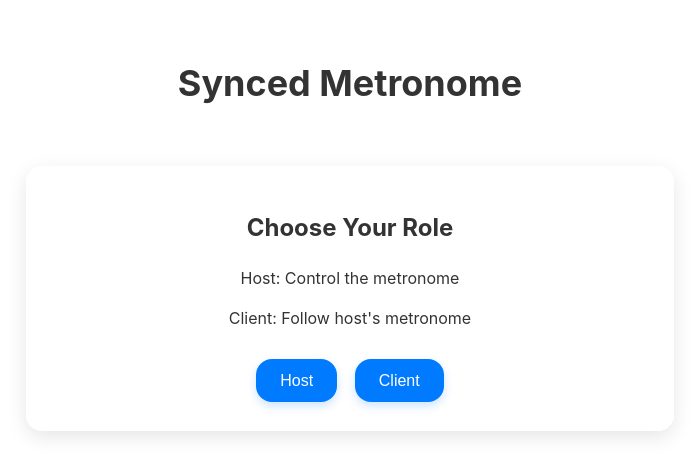
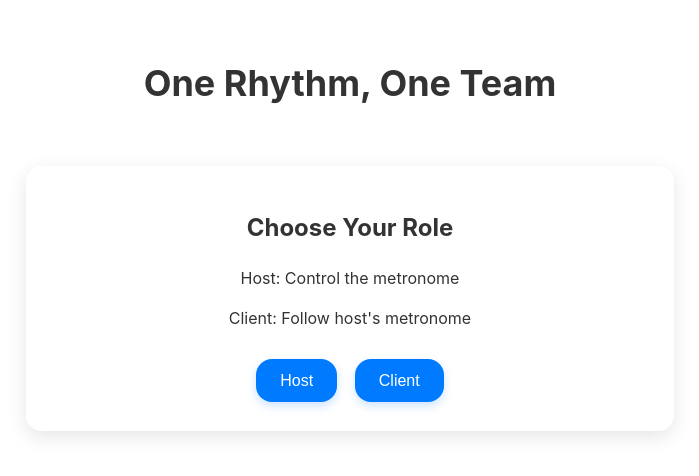
Before and after one commit to hsmoon5458/synced_metronome, a website: page public/index.html in a window 1280 px wide. Shown: the whole page, without its empty margins (290-989 px from the left). Drawn offline with nearby package versions, Linux system fonts and the light colour scheme; no server answers.

Commit message:
update the name

```diff
--- a/public/index.html
+++ b/public/index.html
@@ -2,7 +2,7 @@
 <html lang="en">
 <head>
   <meta charset="UTF-8">
-  <title>Synced Metronome</title>
+  <title>One Rhythm One Team</title>
   <meta name="viewport" content="width=device-width, initial-scale=1.0">
   <style>
     :root {
@@ -321,7 +321,7 @@
   </style>
 </head>
 <body>
-  <h1>Synced Metronome</h1>
+  <h1>One Rhythm, One Team</h1>
   <div class="beat-indicators" id="beatDots"></div>
 
   <div class="card">
```
